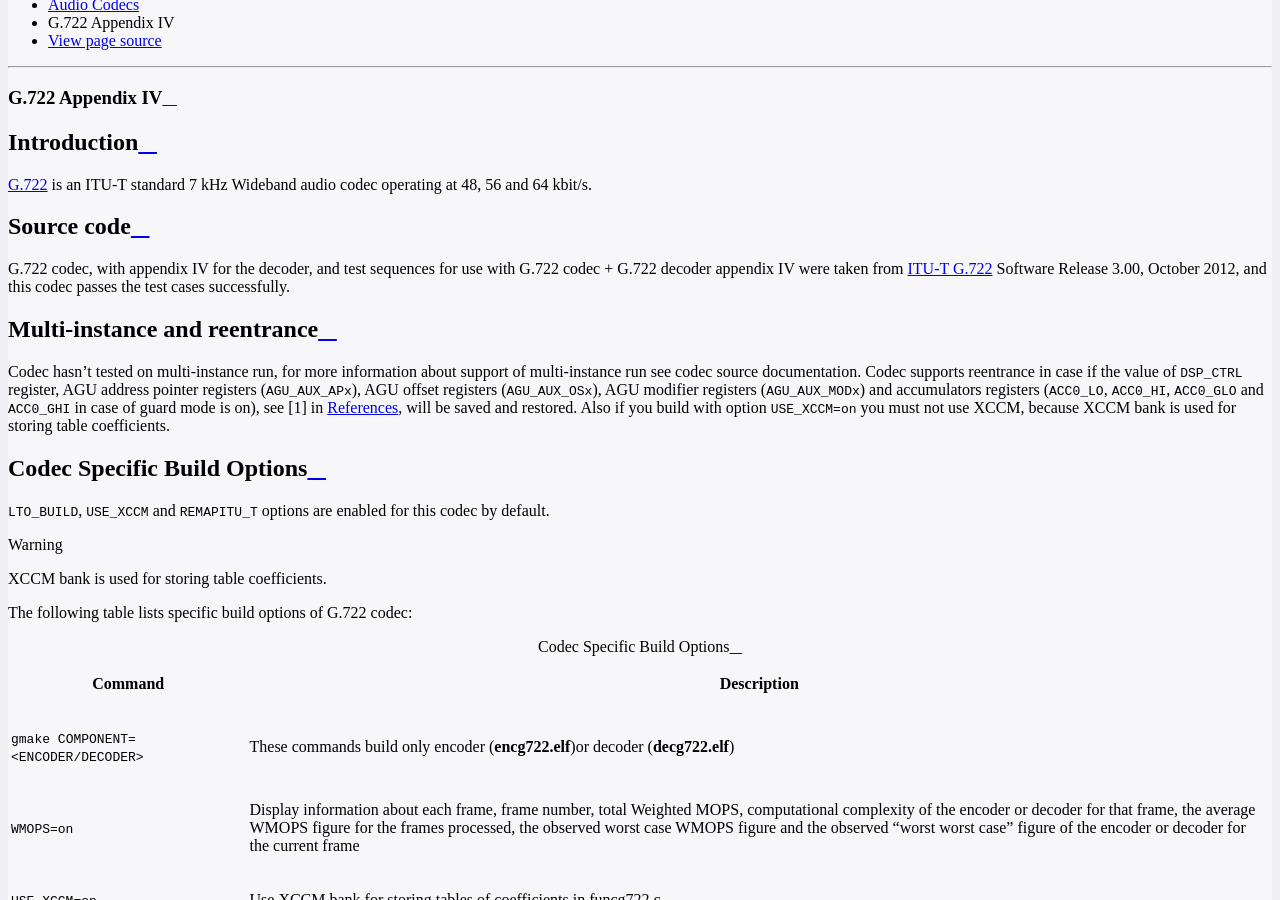
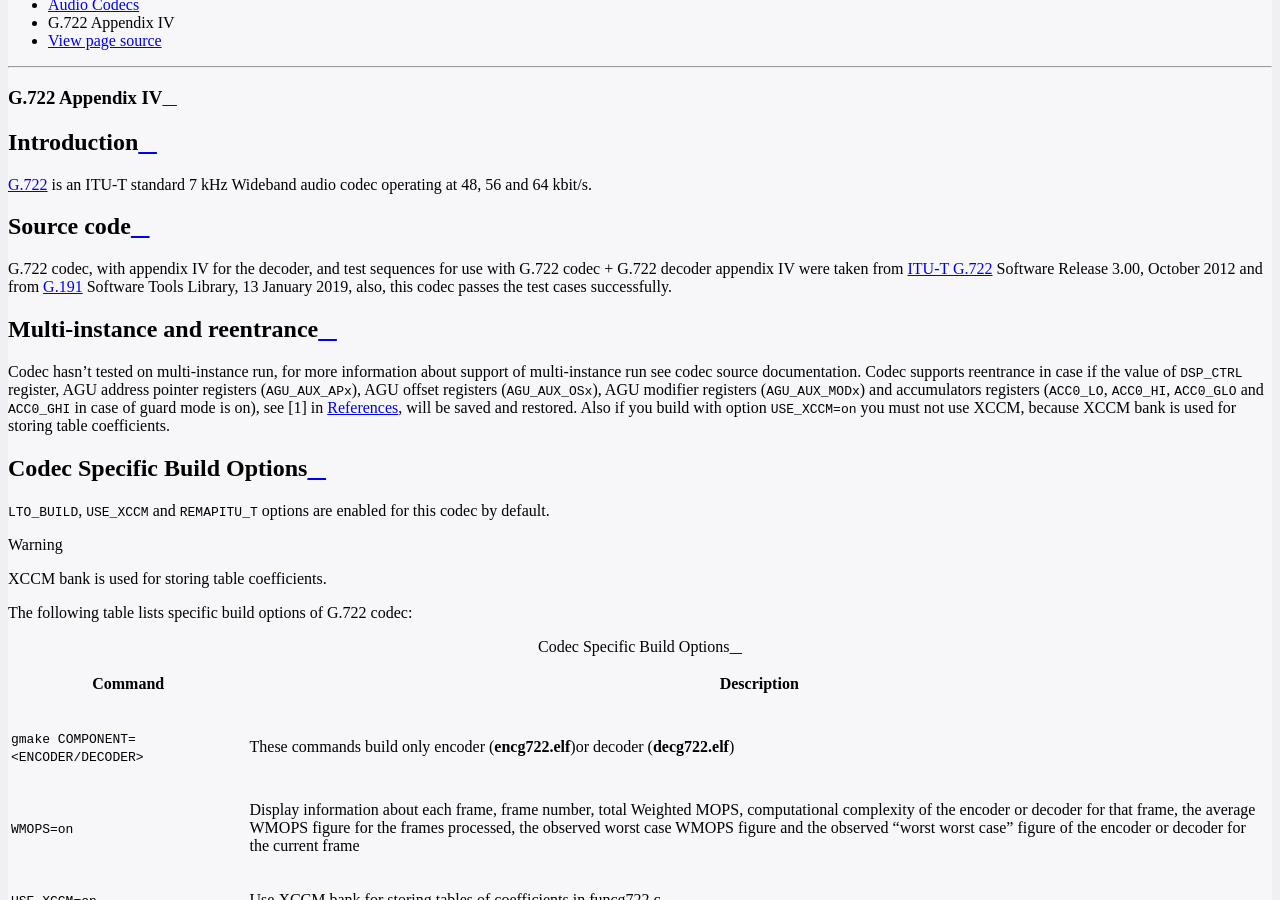
Before and after one commit to foss-for-synopsys-dwc-arc-processors/embarc_audio, a Sphinx documentation site: the page built from doc/Audio_codecs/G_722_README.rst, in a window 1280 px wide and 900 px high, scrolled down 561 px. Built offline with Sphinx 7.4.7 and the Read the Docs theme 2.0.0, drawn with Linux system fonts in a browser that asks for light colours.

Commit message:
Add mention G.191 in G.722 readme

```diff
--- a/doc/Audio_codecs/G_722_README.rst
+++ b/doc/Audio_codecs/G_722_README.rst
@@ -13,7 +13,8 @@ Source code
 G.722 codec, with appendix IV for the decoder, and test sequences for use
 with G.722 codec + G.722 decoder appendix IV were taken from `ITU-T
 G.722 <https://www.itu.int/rec/T-REC-G.722-201209-I/en>`__ Software
-Release 3.00, October 2012, and this codec passes the test cases successfully.
+Release 3.00, October 2012 and from `G.191 <https://www.itu.int/rec/T-REC-G.191-201901-I/en>`__
+Software Tools Library, 13 January 2019, also, this codec passes the test cases successfully.
 
 Multi-instance and reentrance
 ~~~~~~~~~~~~~~~~~~~~~~~~~~~~~
```
